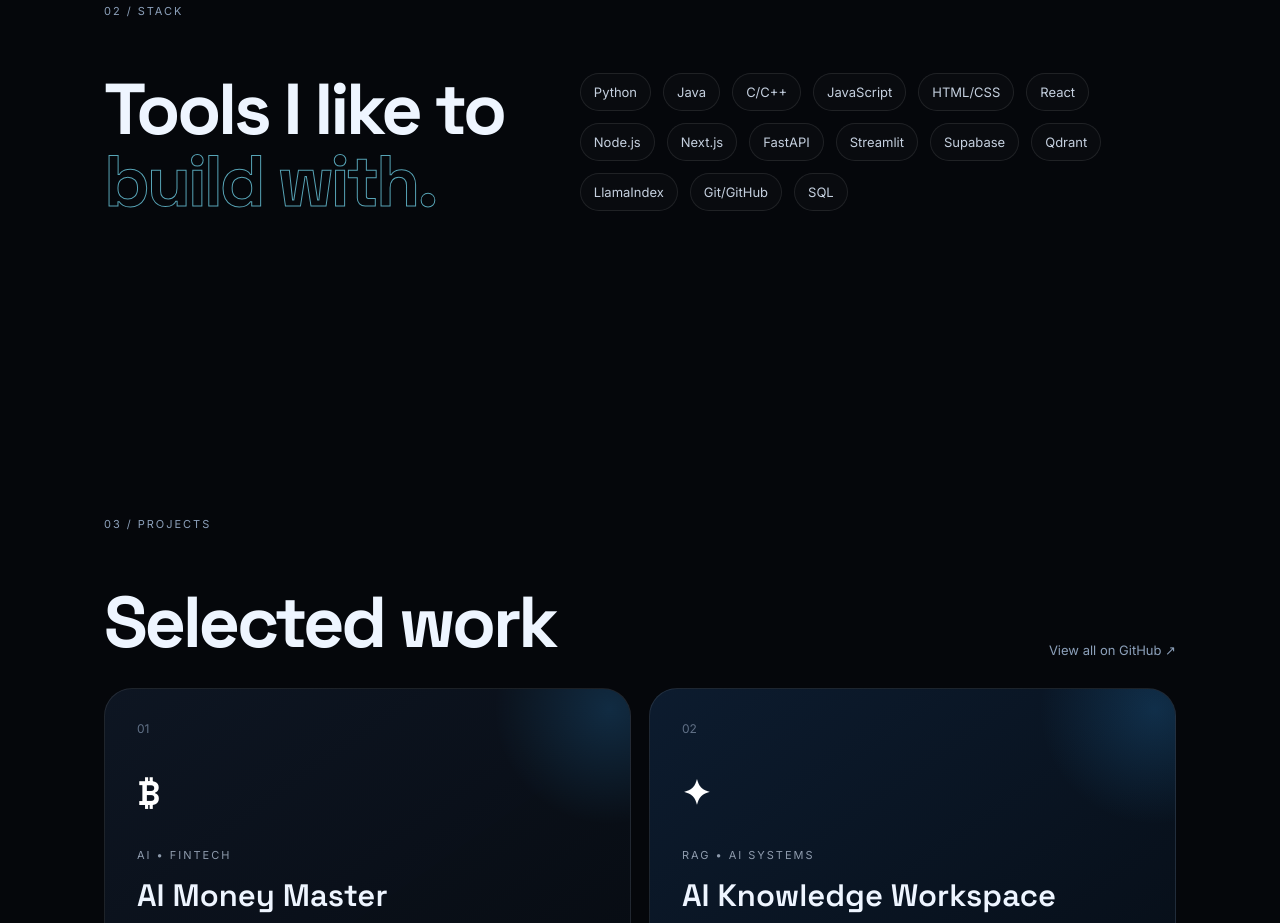
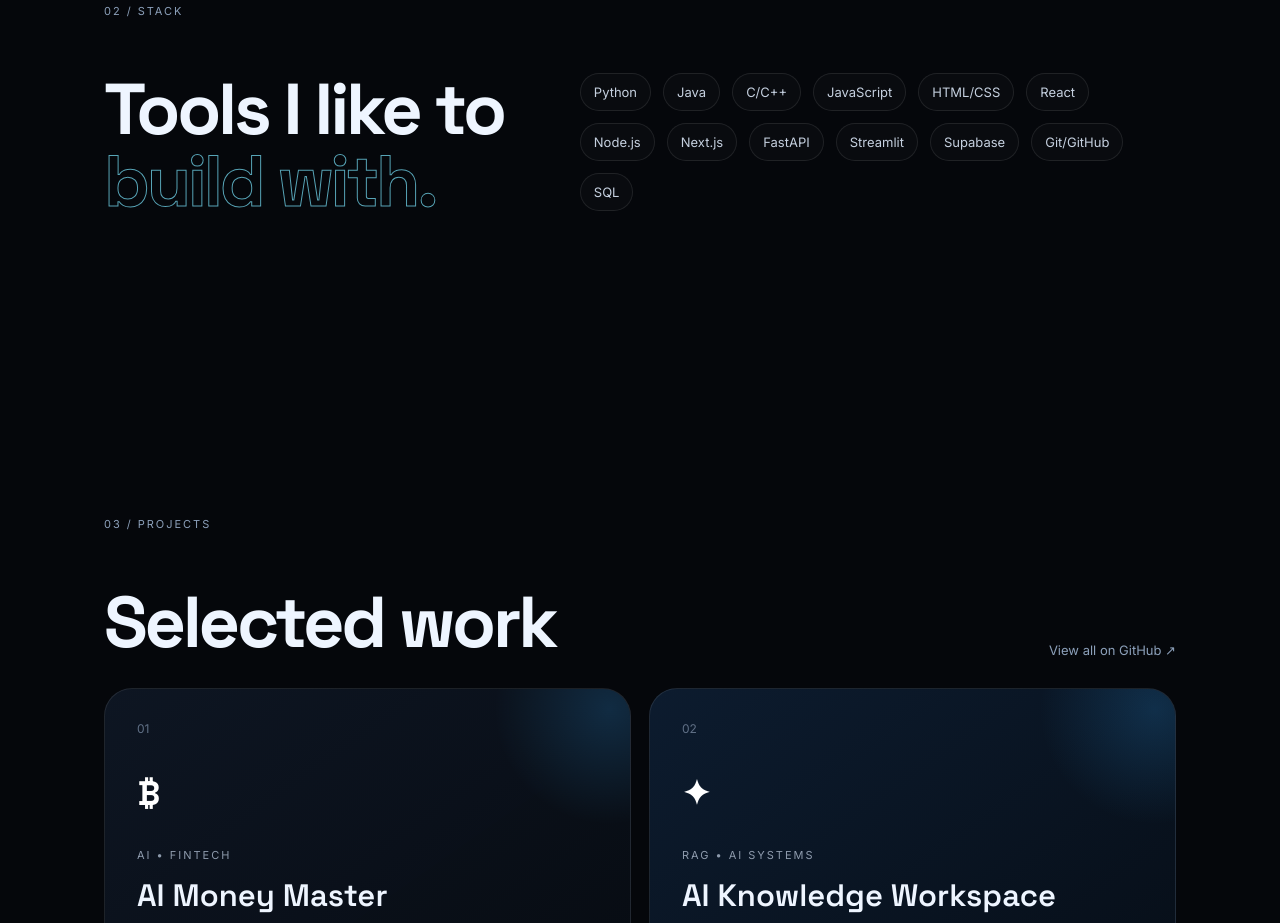
Before and after one commit to mitanshu007/Mitanshu-Shah, a website: page index.html in a window 1280 px wide. Shown: the part 2720-3643 px from the top of the page. Drawn offline with Linux system fonts and the light colour scheme.

Commit message:
Remove Qdrant and LlamaIndex from tech stack

```diff
--- a/index.html
+++ b/index.html
@@ -113,8 +113,8 @@
         <div class="chips">
           <span>Python</span><span>Java</span><span>C/C++</span><span>JavaScript</span>
           <span>HTML/CSS</span><span>React</span><span>Node.js</span><span>Next.js</span>
-          <span>FastAPI</span><span>Streamlit</span><span>Supabase</span><span>Qdrant</span>
-          <span>LlamaIndex</span><span>Git/GitHub</span><span>SQL</span>
+          <span>FastAPI</span><span>Streamlit</span><span>Supabase</span>
+          <span>Git/GitHub</span><span>SQL</span>
         </div>
       </div>
     </section>
```
